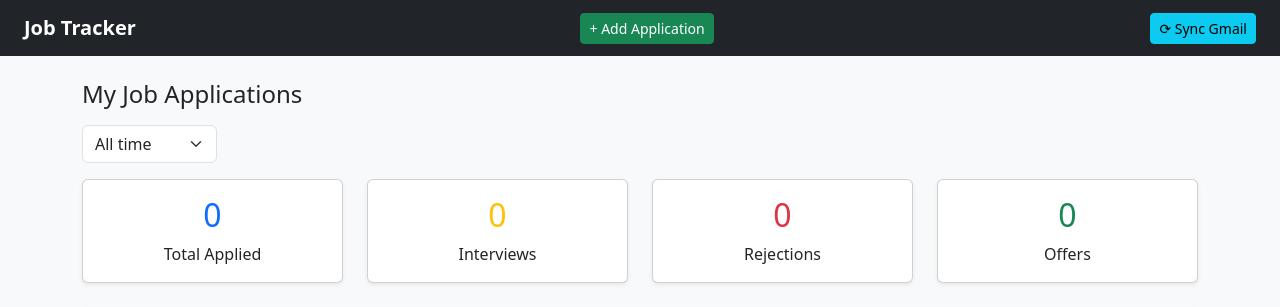
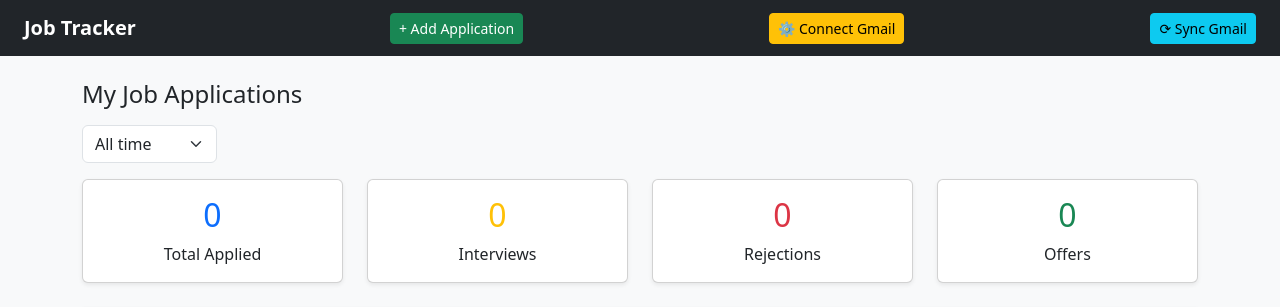
Before and after one commit to pravallikareddy9100-crypto/job-tracker, a Flask app: page / in a window 1280 px wide. Shown: the top 307 px of the page. Run offline with Flask 3, Linux system fonts and the light colour scheme; data that the repository does not hold is empty.

Commit message:
Add Connect Gmail button

```diff
--- a/templates/base.html
+++ b/templates/base.html
@@ -11,8 +11,8 @@
 <nav class="navbar navbar-dark bg-dark px-4">
     <a class="navbar-brand fw-bold" href="/">Job Tracker</a>
    <a href="/add" class="btn btn-success btn-sm">+ Add Application</a>
-<a href="/sync" class="btn btn-info btn-sm ms-2">⟳ Sync Gmail</a>
-</nav>
+<a href="/gmail/connect" class="btn btn-warning btn-sm ms-2">⚙ Connect Gmail</a>
+<a href="/sync" class="btn btn-info btn-sm ms-2">⟳ Sync Gmail</a></nav>
 
 <div class="container mt-4">
     {% block content %}{% endblock %}
```
